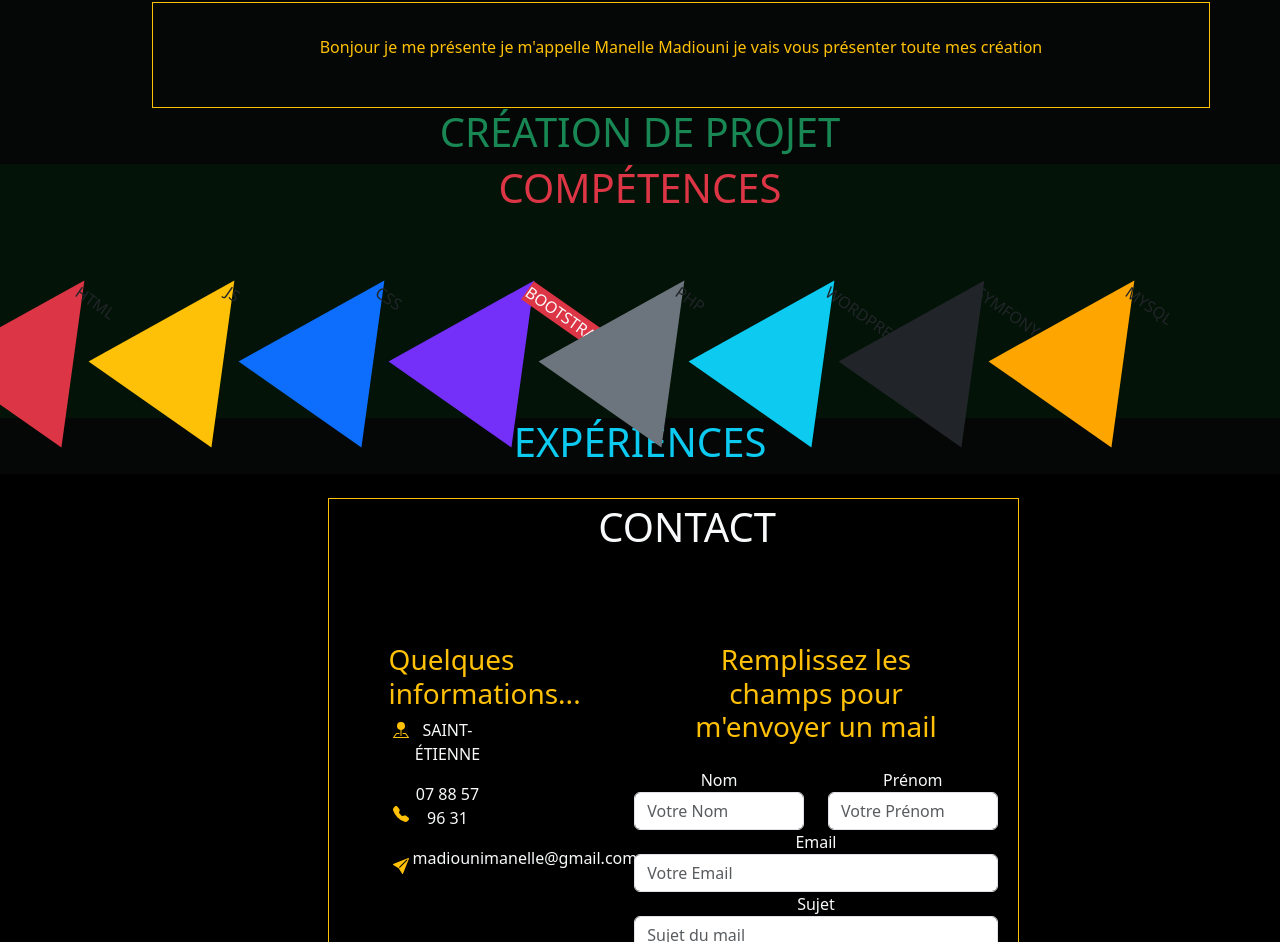
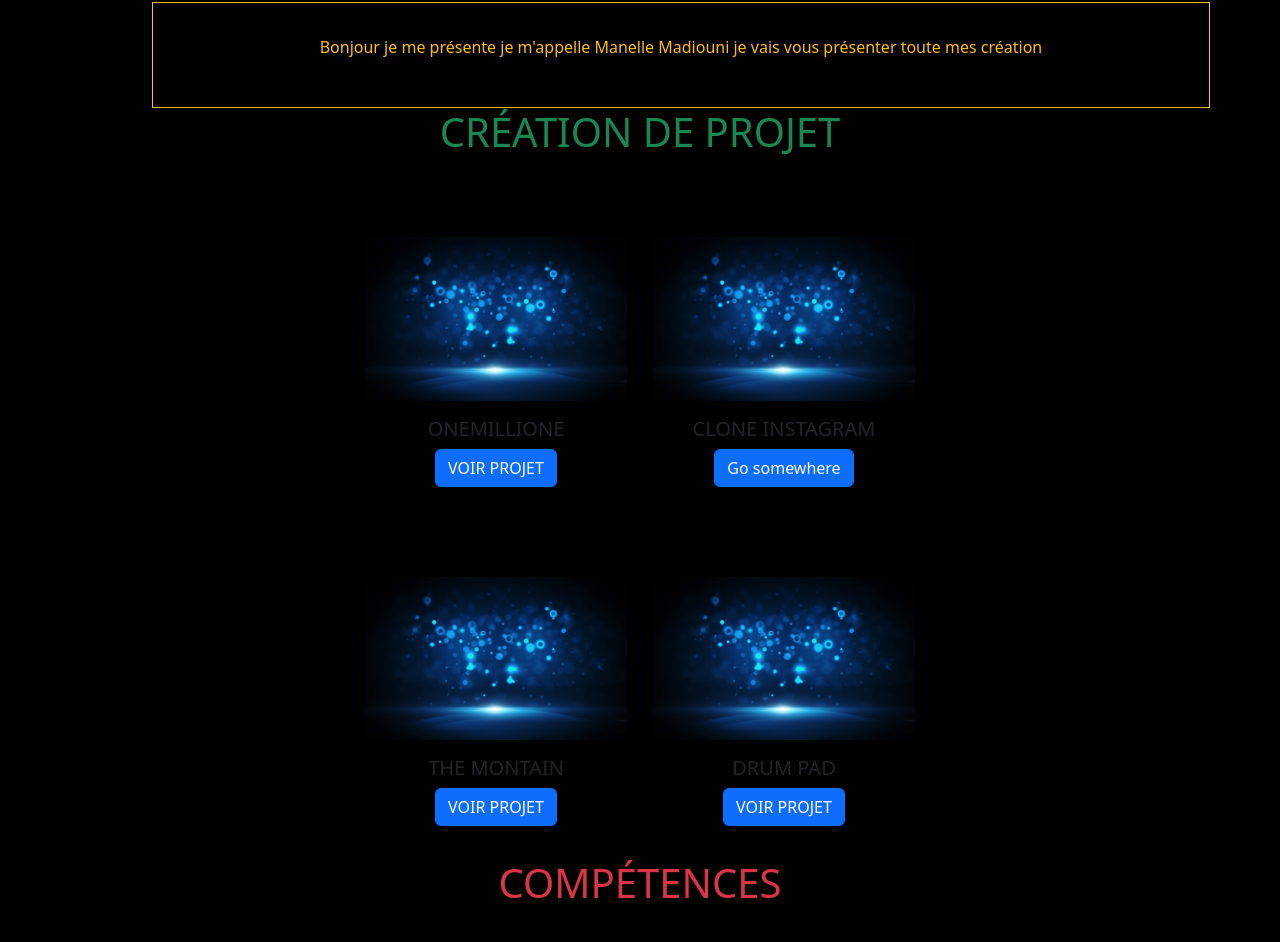
Before and after one commit to Manelle18/portefolio, a plain HTML site: page index.html in a window 1280 px wide. Shown: the part 962-1904 px from the top of the page. Drawn offline with nearby package versions, Linux system fonts and the light colour scheme.

Commit message:
AJout de pleins de fonctionnalités Manelle

```diff
--- a/css/style.css
+++ b/css/style.css
@@ -1,3 +1,5 @@
+
+/* ACCEUIL */
 .photoacceuil {
     background-image: url('/image/fond.jpg');
     width: 9000px;
@@ -7,19 +9,23 @@
 .flexxx{
     position: fixed;
 }
-
+/* PAGE PRESENTATION */
 #presentation{
     line-height: 5.5;
-    background-color: rgb(4, 7, 5);
+    background-color: rgb(0, 0, 0);
+}
+/* PAGE CREATION */
+#creation {
+    background-color: rgb(0, 0, 0);
+}
+.card {
+    background-color: rgba(234, 241, 238, 0);
+}
+/* PAGE COMPETENCES */
+#competences{
+    background-color: rgb(0, 0, 0);
 }
 
-#creation {
-    background-color: rgb(4, 7, 5);
-}
-
-#competences{
-    background-color: rgb(3, 19, 7);
-}
 .triangle-code {
     display : inline-block;
     height : 0;
@@ -30,7 +36,9 @@
     text-align: center;
     transform: rotate(35deg);
     transition: transform .2s;
+
    }
+
 
 .triangle-code:hover {
     transform: rotate(0deg);
@@ -40,14 +48,71 @@
     margin-right: 7rem;
 }
 
-#experiences{
-    background-color: rgb(4, 7, 5);
+.lignehtml{
+    position: absolute;
+    top: 102px;
+    left: -51px;
+    width: 104px;
+}
+.lignejs{
+    position: absolute;
+    top: 102px;
+    left: -51px;
+    width: 104px;
+}
+.lignecss{
+    position: absolute;
+    top: 102px;
+    left: -51px;
+    width: 104px;
+}
+.lignebootstrap{
+    position: absolute;
+    top: 102px;
+    left: -51px;
+    width: 104px;
+}
+.lignephp{
+    position: absolute;
+    top: 102px;
+    left: -51px;
+    width: 104px;
+}
+.lignewordpress{
+    position: absolute;
+    top: 102px;
+    left: -51px;
+    width: 104px;
+}
+.lignesymfony{
+    position: absolute;
+    top: 102px;
+    left: -51px;
+    width: 104px;
+
+}
+.lignemysql{
+    position: absolute;
+    top: 102px;
+    left: -51px;
+    width: 104px;
 }
 
+
+
+/* PAGE EXPERIENCES*/
+#experiences{
+    background-color: rgb(0, 0, 0);
+    background-repeat: no-repeat;
+    background-size: 0%;
+
+
+}
+/* PAGE CONTACT */
 #contact {
   background-color: black;
 }
-
-footer{
+/* PAGE FOOTER */
+.footer {
     background-color: black;
 }
--- a/index.html
+++ b/index.html
@@ -15,8 +15,16 @@
                 <div class="col-4 flexxx ">
                     <div class=" d-flex flex-column flex-shrink-0 p-4 text-bg-dark" style="width: 280px; height:100vh;">
                         <a href="/" class="d-flex align text-white text-decoration-none">
-                        <svg class="bi pe-none me-2" width="90" height="32"><use xlink:href="#bootstrap"></use></svg>
-                        <span class="fs-4 justify-content-center"><h3> MADOUNI MANELLE</span></h3>
+                        <svg class="bi pe-none " width="90" height="32"><use xlink:href="#bootstrap"></use></svg>
+                        <div>
+                            <div>
+                                <h3> MADOUNI MANELLE</h3>
+                            </div>
+
+                            <div class="dropdown">
+                                <img src="/image/fond.jpg" alt="" class="rounded-circle me-2 d-flex justify-content-center" width="110" height="100">
+                            </div>
+                        </div>
                         <br>
                         </a>
                         <hr>
@@ -55,20 +63,6 @@
 
                         </div>
                         <hr>
-
-                        <div class="dropdown">
-                            <a href="#" class="d-flex align-items-center text-white text-decoration-none dropdown-toggle" data-bs-toggle="dropdown" aria-expanded="false">
-                                <img src="/image/fond.jpg" alt="" class="rounded-circle me-2" width="80" height="70">
-                                <strong>mdo</strong>
-                            </a>
-                            <ul class="dropdown-menu dropdown-menu-dark text-small shadow">
-                                    <li><a class="dropdown-item" href="#">New project...</a></li>
-                                <li><a class="dropdown-item" href="#">Settings</a></li>
-                                <li><a class="dropdown-item" href="#">Profile</a></li>
-                                <li><hr class="dropdown-divider"></li>
-                                <li><a class="dropdown-item" href="#">Sign out</a></li>
-                            </ul>
-                        </div>
                     </div>
                 </div>
 
@@ -100,45 +94,76 @@
             </div>
          </section>
 
-<!-- PAGE CREATION-->
+    <!-- PAGE CREATION-->
     <section id="creation">
-        <div class="container text-center col-6">
-            <div class="row mt-auto text-success">
+        <div class="container text-center  col-6">
+            <div class="row mt-auto text-success d-flex justify-content-center">
                 <h1>CRÉATION DE PROJET</h1>
+                <div class="card mt-5 pt-4" style="width: 18rem;">
+                    <img src="./image/abstract-background-design_1297-87.avif" class="card-img-top" alt="...">
+                    <div class="card-body">
+                      <h5 class="card-title">ONEMILLIONE</h5>
+                      <a href="#" class="btn btn-primary">VOIR PROJET</a>
+                    </div>
+                </div>
+                    <br>
+                <div class="card mt-5 pt-4" style="width: 18rem;">
+                    <img src="./image/abstract-background-design_1297-87.avif" class="card-img-top" alt="...">
+                    <div class="card-body">
+                      <h5 class="card-title">CLONE INSTAGRAM </h5>
+                      <a href="#" class="btn btn-primary">Go somewhere</a>
+                    </div>
+                </div>
+
+                <div class="card mt-5 pt-4" style="width: 18rem;">
+                    <img src="./image/abstract-background-design_1297-87.avif" class="card-img-top" alt="...">
+                    <div class="card-body">
+                      <h5 class="card-title">THE MONTAIN</h5>
+                      <a href="#" class="btn btn-primary">VOIR PROJET</a>
+                    </div>
+                </div>
+
+                <div class="card mt-5 pt-4" style="width: 18rem;">
+                    <img src="./image/abstract-background-design_1297-87.avif" class="card-img-top" alt="...">
+                    <div class="card-body">
+                      <h5 class="card-title">DRUM PAD</h5>
+                      <a href="#" class="btn btn-primary">VOIR PROJET</a>
+                    </div>
+                </div>
         </div>
     </section>
 
-<!-- PAGE COMPETENCES-->
+    <!-- PAGE COMPETENCES-->
     <section id="competences">
         <div class="container text-center col-6">
-            <div class="row mt-auto text-danger ">
+            <div class="row mt-auto text-danger p-4 pt-3">
                 <h1>COMPÉTENCES</h1>
             </div>
         </div>
 
             <div class="d-flex justify-content-end list-triangle">
-                <div class="triangle-code mt-5 text-danger"><span class="text-dark"><p>HTML</p></span></div>
-                <div class="triangle-code mt-5 text-warning"><span class="text-dark">JS</span></div>
-                <div class="triangle-code mt-5 text-primary"><span class="text-dark">CSS</span></div>
-                <div class="triangle-code mt-5" style="color: #7430F9;"><span class="text-light bg-danger mt-3" style="width: 200px; height: 100vh;">BOOTSTRAP</span></div>
-                <div class="triangle-code mt-5 text-secondary"><span class="text-dark">PHP</span></div>
-                <div class="triangle-code mt-5 text-info"><span class="text-dark">WORDPRESS</span></div>
-                <div class="triangle-code mt-5 text-dark"><span class="text-dark">SYMFONY</span></div>
-                <div class="triangle-code mt-5" style="color: orange;"><span class="text-dark">MYSQL</span></div>
+                <div class="triangle-code mt-5 text-danger"><span class=" lignehtml text-light"><p>HTML</p></span></div>
+                <div class="triangle-code mt-5 text-warning"><span class=" lignejs text-dark">JS</span></div>
+                <div class="triangle-code mt-5 text-primary"><span class=" lignecss text-light">CSS</span></div>
+                <div class="triangle-code mt-5" style="color: #7430F9;"><span class=" lignebootstrap text-light">BOOTSTRAP</span></div>
+                <div class="triangle-code mt-5 text-secondary"><span class="lignephp text-light">PHP</span></div>
+                <div class="triangle-code mt-5 text-info"><span class="lignewordpress text-dark">WORDPRESS</span></div>
+                <div class="triangle-code mt-5 text-dark"><span class="lignesymfony text-light">SYMFONY</span></div>
+                <div class="triangle-code mt-5" style="color: orange;"><span class=" lignemysql text-dark">MYSQL</span></div>
             </div>
     </section>
 
-<!-- PAGE EXPERIENCES -->
+    <!-- PAGE EXPERIENCES -->
     <section id="experiences">
         <div class="container text-center col-6">
             <div class="row mt-auto text-info">
-                <h1>EXPÉRIENCES</h1>
+                <h1 class="mt-5 pt-5">EXPÉRIENCES</h1>
 
             </div>
         </div>
     </section>
 
-<!-- PAGE CONTACT-->
+    <!-- PAGE CONTACT-->
     <section id="contact">
         <div class="container text-center col-8">
                 <div class="row justify-content-center">
@@ -242,7 +267,13 @@
     </section>
 
     <footer>
-
+        <nav class=" footer navbar bg-light">
+            <div class="container">
+              <a class="navbar-brand" href="#">
+                <img src="/docs/5.2/assets/brand/bootstrap-logo.svg" alt="Bootstrap" width="30" height="24">
+              </a>
+            </div>
+          </nav>
     </footer>
     <script src="https://cdn.jsdelivr.net/npm/bootstrap@5.3.0-alpha1/dist/js/bootstrap.bundle.min.js" integrity="sha384-w76AqPfDkMBDXo30jS1Sgez6pr3x5MlQ1ZAGC+nuZB+EYdgRZgiwxhTBTkF7CXvN" crossorigin="anonymous"></script>
 </body>
```
Also changed, not shown: image/abstract-background-design_1297-87.avif (added).
